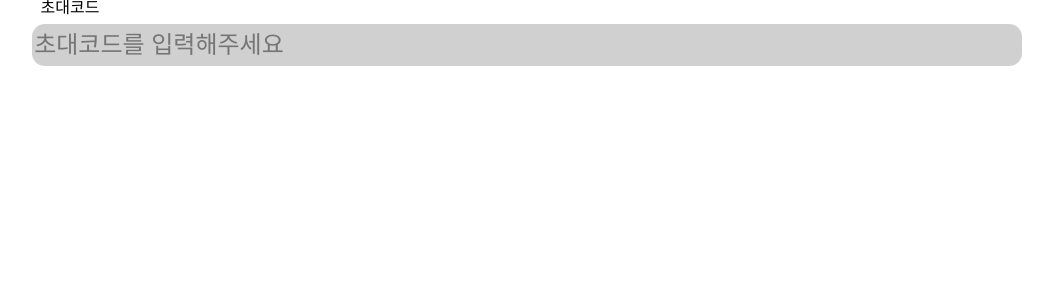
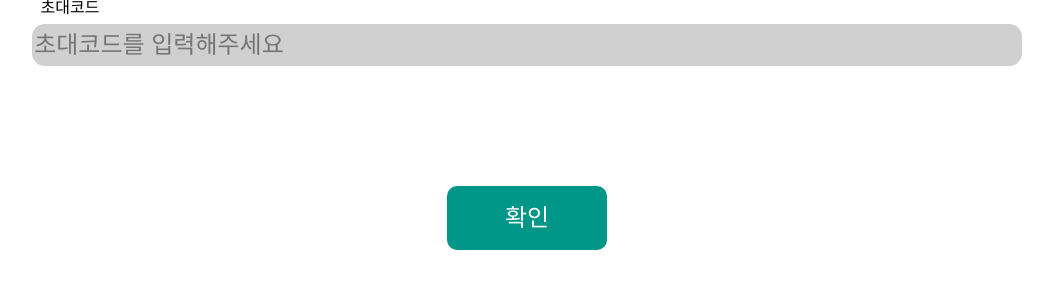
Before and after one commit to MyuB/CE_Front, a React (Create React App) app: page /groupjoin in a window 1280 px wide. Shown: the top 300 px of the page, without its empty margins (113-1166 px from the left). Built offline with nearby package versions, Linux system fonts and the light colour scheme.

Commit message:
feat: confirm 버튼 추가

```diff
--- a/src/Components/GroupJoin/groupJoin.jsx
+++ b/src/Components/GroupJoin/groupJoin.jsx
@@ -21,6 +21,19 @@ const EnterCode = styled.input`
   border-radius: 0.8rem;
 `;
 
+const ConfirmBtn = styled.div`
+  width: 20vh;
+  height: 8vh;
+  text-align: center;
+  line-height: 8vh;
+  font-size: 3vh;
+  border-radius: 10px;
+  margin: 15vh auto 0 auto;
+  background-color: #009688;
+  color: white;
+  margin-bottom: 5vh;
+`;
+
 function GroupJoin() {
   return (
     <div>
@@ -29,6 +42,7 @@ function GroupJoin() {
         placeholder="초대코드를 입력해주세요"
         className={"placeholder"}
       />
+      <ConfirmBtn>확인</ConfirmBtn>
     </div>
   );
 }
```
